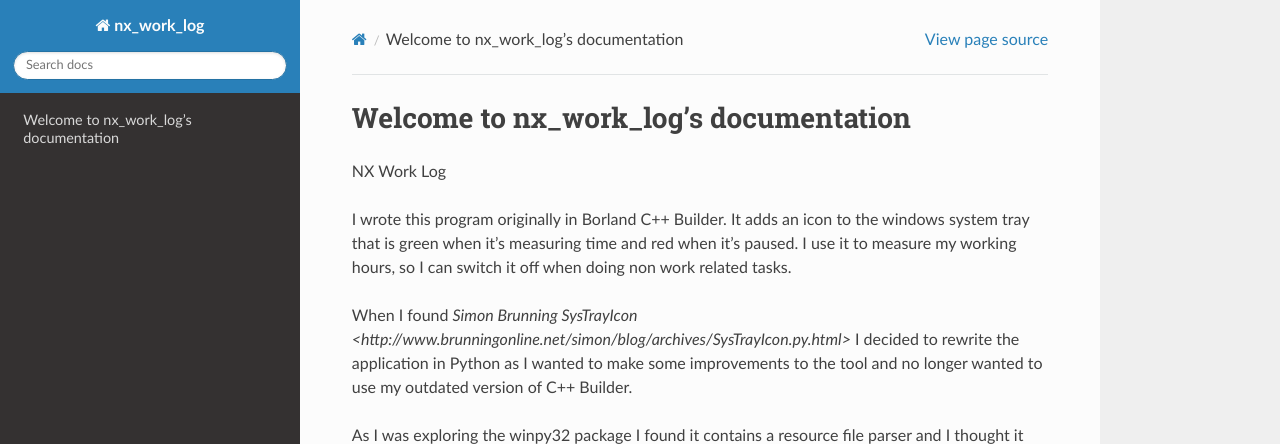
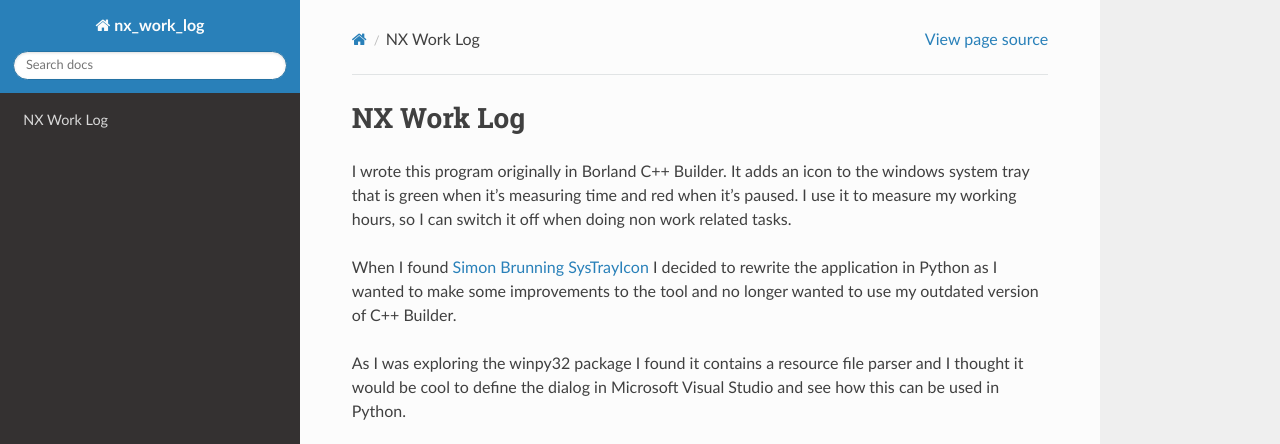
Before and after one commit to xanderhendriks/nx-work-log, a Sphinx documentation site: the page built from doc/index.rst, in a window 1280 px wide, cut to the strip 0-444 px from the top of the page. Built offline with Sphinx 7.4.7 and the Read the Docs theme 2.0.0, drawn with Linux system fonts in a browser that asks for light colours.

Commit message:
Some minor updates to the documentation and setup file

```diff
--- a/README.rst
+++ b/README.rst
@@ -1,10 +1,11 @@
 NX Work Log
+===========
 
 I wrote this program originally in Borland C++ Builder. It adds an icon to the windows system tray that is green when it's
 measuring time and red when it's paused. I use it to measure my working hours, so I can switch it off when doing non work
 related tasks.
 
-When I found `Simon Brunning SysTrayIcon  <http://www.brunningonline.net/simon/blog/archives/SysTrayIcon.py.html>` I decided
+When I found `Simon Brunning SysTrayIcon  <http://www.brunningonline.net/simon/blog/archives/SysTrayIcon.py.html>`_ I decided
 to rewrite the application in Python as I wanted to make some improvements to the tool and no longer wanted to use my outdated
 version of C++ Builder.
 
--- a/doc/index.rst
+++ b/doc/index.rst
@@ -1,7 +1,3 @@
-
-Welcome to nx_work_log's documentation
-======================================
-
 .. include:: ../README.rst
 
 .. autosummary::
--- a/setup.py
+++ b/setup.py
@@ -68,6 +68,7 @@ setup(
     use_scm_version={
         'relative_to': __file__,
         'write_to': 'nx_work_log/version.py',
+        'local_scheme': 'no-local-version',
     },
 
     command_options={
```
Also changed, not shown: 1 other file.
